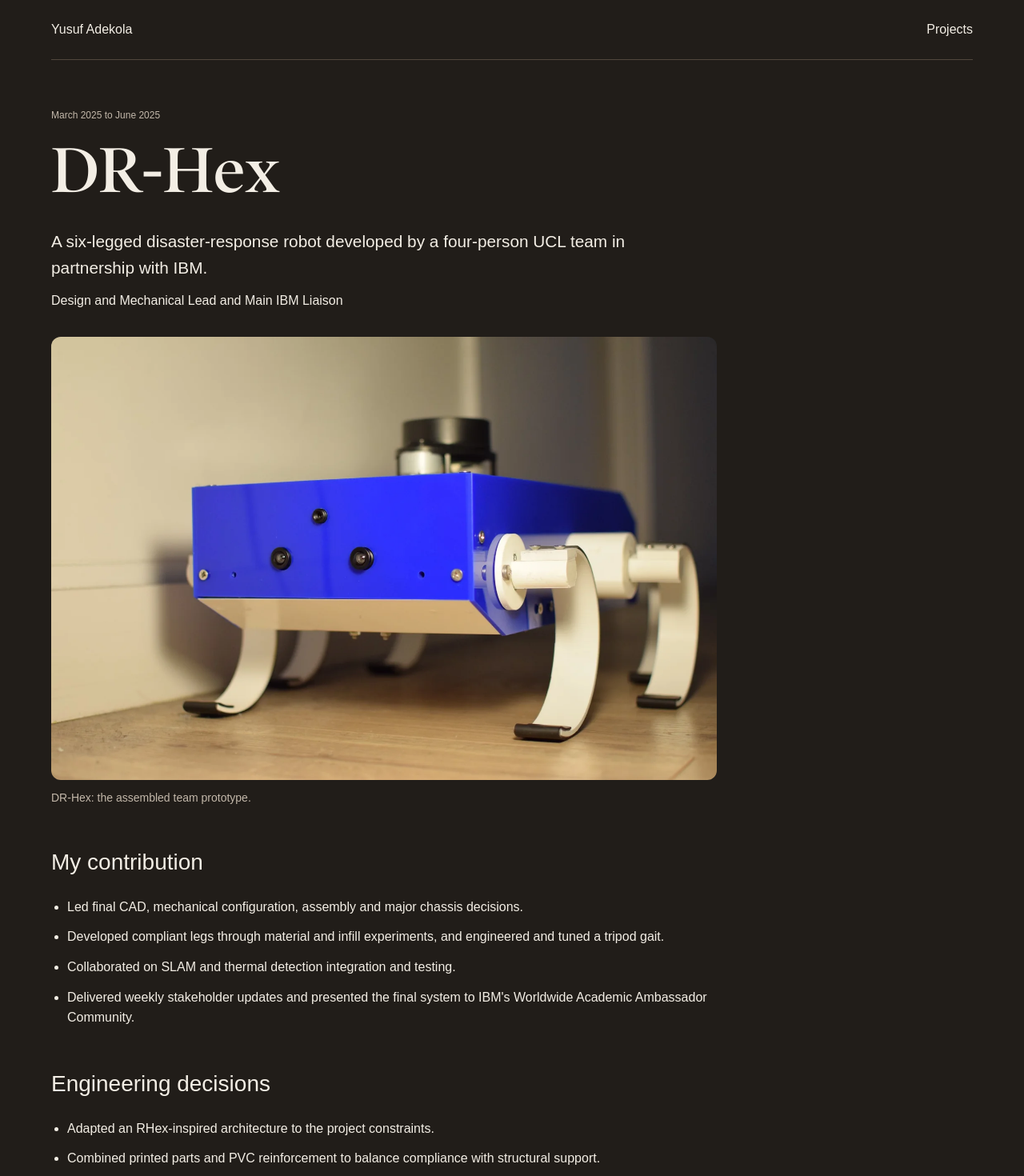
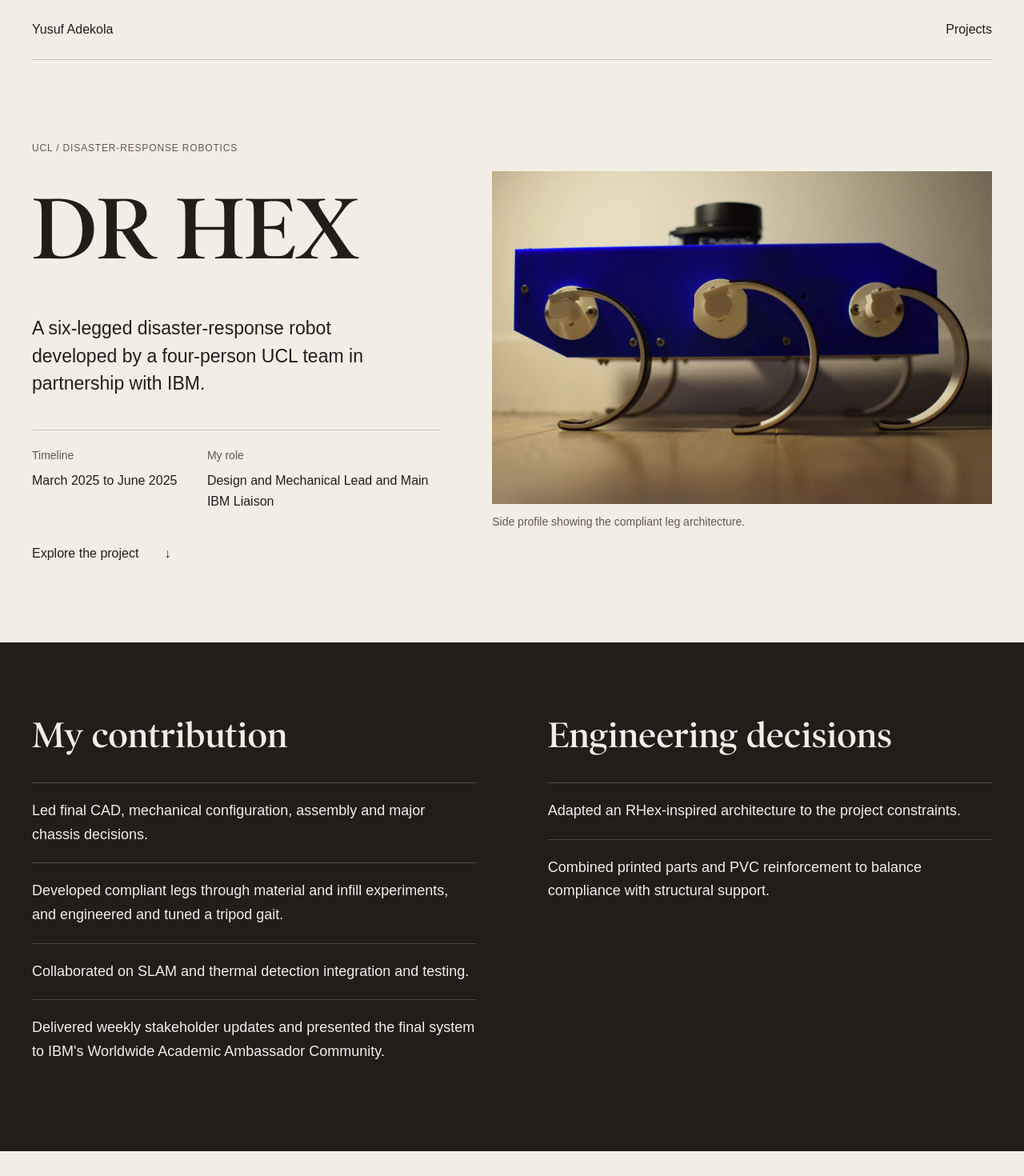
Before and after one commit to Mobolade0/portfolio, a Next.js app: page /projects/dr-hex in a window 1280 px wide. Shown: the top 1470 px of the page at 80% size. Built offline with nearby package versions, Linux system fonts and the light colour scheme.

Commit message:
Redesign DR-Hex case study with split hero and progressive entrance

```diff
--- a/app/globals.css
+++ b/app/globals.css
@@ -973,3 +973,153 @@ select {
   font-family: "Tw Cen MT", Arial, sans-serif;
 
 }
+
+/* DR-Hex case study. Scoped to keep the home gallery and other projects intact. */
+.dr-hex-shell {
+  --background: #f3eee5;
+  --foreground: #211d19;
+  --muted: #62574c;
+  --border: #c9bfb1;
+  color-scheme: light;
+  background: var(--background);
+  color: var(--foreground);
+}
+.dr-hex-shell .site-nav,
+.dr-hex-shell .site-footer {
+  width: min(100% - 5rem, 100rem);
+}
+.dr-hex-shell .document-main {
+  width: 100%;
+  padding: 0;
+}
+.dr-hex-study .hex-hero {
+  display: grid;
+  grid-template-columns: minmax(0, .9fr) minmax(0, 1.1fr);
+  align-items: center;
+  gap: clamp(2rem, 5vw, 6rem);
+  width: min(100% - 5rem, 100rem);
+  min-height: min(52rem, calc(100svh - 5rem));
+  margin-inline: auto;
+  padding-block: clamp(3rem, 7vw, 7rem);
+}
+.hex-intro { min-width: 0; }
+.dr-hex-study h1 {
+  font-size: clamp(4rem, 8.5vw, 9rem);
+  line-height: 1.15;
+  margin: 1.25rem 0 2rem;
+  white-space: nowrap;
+}
+.hex-title {
+  display: inline-block;
+  padding: .08em .12em .12em 0;
+  animation: hex-ink-reveal 1.6s cubic-bezier(.22, 1, .36, 1) .15s both;
+}
+.dr-hex-study .hex-summary {
+  max-width: 29rem;
+  font-size: clamp(1.25rem, 1.8vw, 1.75rem);
+  line-height: 1.5;
+  animation-delay: .4s;
+}
+.hex-facts {
+  display: grid;
+  grid-template-columns: .8fr 1.2fr;
+  gap: 1.5rem;
+  border-top: 1px solid var(--border);
+  margin-top: 2.5rem;
+  padding-top: 1.25rem;
+  animation-delay: .6s;
+}
+.hex-facts dt {
+  color: var(--muted);
+  font-size: .875rem;
+  margin-bottom: .5rem;
+}
+.hex-facts dd { margin: 0; font-size: 1rem; }
+.hex-explore {
+  display: inline-flex;
+  align-items: center;
+  gap: 2rem;
+  margin-top: 2rem;
+  padding-block: .5rem;
+  animation-delay: .8s;
+}
+.hex-enter { animation: hex-arrive 1s ease .15s both; }
+.hex-hero-image { min-width: 0; animation: hex-arrive 1.2s ease .5s both; }
+.dr-hex-study .case-media { margin: 0; min-width: 0; }
+.dr-hex-study .case-media img,
+.dr-hex-study .case-media video { border-radius: 0; }
+.dr-hex-study .case-media figcaption { font-size: .875rem; }
+.dr-hex-study .hex-block { margin: 0; padding: clamp(3rem, 7vw, 7rem) 0; }
+.hex-block-inner { width: min(100% - 5rem, 86rem); margin-inline: auto; }
+.hex-dark {
+  --background: #211d19;
+  --foreground: #f3eee5;
+  --muted: #c3b8aa;
+  --border: #51473d;
+  color-scheme: dark;
+  background: var(--background);
+  color: var(--foreground);
+}
+.hex-light { background: #f3eee5; color: #211d19; }
+.dr-hex-study .hex-block-inner section { margin: 0; }
+.dr-hex-study h2 {
+  font-family: "Poynter Display", Georgia, serif;
+  font-weight: 600;
+  font-style: italic;
+  font-size: clamp(2rem, 3.5vw, 3.5rem);
+  line-height: 1.2;
+  margin: 0 0 2rem;
+}
+.hex-two-column {
+  display: grid;
+  grid-template-columns: repeat(2, minmax(0, 1fr));
+  gap: clamp(2.5rem, 7vw, 8rem);
+}
+.dr-hex-study ul { list-style: none; padding: 0; margin: 0; }
+.dr-hex-study li {
+  border-top: 1px solid var(--border);
+  padding: 1.25rem 0;
+  font-size: 1.125rem;
+  line-height: 1.65;
+}
+.hex-build-grid {
+  display: grid;
+  grid-template-columns: repeat(2, minmax(0, 1fr));
+  gap: 3rem 2rem;
+  align-items: start;
+}
+.hex-build-grid .case-media:first-child { grid-column: 1 / -1; }
+.hex-build-grid .case-media:first-child img { max-height: 48rem; object-fit: contain; }
+.hex-outcomes { margin-top: clamp(3rem, 7vw, 7rem); }
+.hex-back { display: inline-block; margin-top: 3rem; padding-block: .5rem; }
+.dr-hex-shell .site-footer { padding-block: 2rem; }
+@keyframes hex-ink-reveal {
+  from { clip-path: inset(0 100% 0 0); }
+  to { clip-path: inset(0 0 0 0); }
+}
+@keyframes hex-arrive {
+  from { opacity: 0; transform: translateY(16px); }
+  to { opacity: 1; transform: translateY(0); }
+}
+@media (max-width: 800px) {
+  .dr-hex-study .hex-hero { grid-template-columns: 1fr; min-height: 0; gap: 2.5rem; }
+  .dr-hex-study h1 { font-size: clamp(4rem, 15vw, 7rem); }
+  .dr-hex-study .hex-summary { max-width: 36rem; }
+  .hex-two-column { grid-template-columns: 1fr; }
+}
+@media (max-width: 520px) {
+  .dr-hex-shell .site-nav,
+  .dr-hex-shell .site-footer,
+  .dr-hex-study .hex-hero,
+  .hex-block-inner { width: calc(100% - 2.5rem); }
+  .hex-build-grid { grid-template-columns: 1fr; gap: 2rem; }
+  .hex-facts { grid-template-columns: 1fr; }
+}
+@media (prefers-reduced-motion: reduce) {
+  .hex-title, .hex-enter, .hex-hero-image {
+    animation: none;
+    clip-path: none;
+    opacity: 1;
+    transform: none;
+  }
+}
--- a/components/case-study.tsx
+++ b/components/case-study.tsx
@@ -10,6 +10,7 @@ function MediaFigure({ media, eager = false }: { media: Media; eager?: boolean }
   </figure>;
 }
 export function CaseStudy({ project }: { project: Project }) {
+  if (project.slug === "dr-hex") return <DrHexStudy project={project} />;
   const comparison = project.media.filter(media => media.group === "slam-comparison");
   return <article className="case-study"><header><p className="metadata">{project.period}</p>
     <h1>{project.title}</h1><p className="lead">{project.summary}</p><p>{project.role}</p></header>
@@ -26,3 +27,51 @@ export function CaseStudy({ project }: { project: Project }) {
     {comparison.length > 0 && <section aria-labelledby="slam-comparison"><h2 id="slam-comparison">SLAM: scene and map</h2><div className="media-comparison">{comparison.map(media => <MediaFigure key={media.src} media={media} />)}</div></section>}
   </article>;
 }
+
+function DrHexStudy({ project }: { project: Project }) {
+  const hero = project.media.find(media => media.src.endsWith("/hexapod-side.webp")) ?? project.media[0];
+  const build = project.media.filter(media => media !== hero && !media.group);
+  const comparison = project.media.filter(media => media.group === "slam-comparison");
+  return <article className="dr-hex-study">
+    <header className="hex-hero">
+      <div className="hex-intro">
+        <p className="eyebrow hex-enter">UCL / Disaster-response robotics</p>
+        <h1><span className="hex-title">DR HEX</span></h1>
+        <p className="hex-summary hex-enter">{project.summary}</p>
+        <dl className="hex-facts hex-enter">
+          <div><dt>Timeline</dt><dd>{project.period}</dd></div>
+          <div><dt>My role</dt><dd>{project.role}</dd></div>
+        </dl>
+        <a className="hex-explore hex-enter" href="#hex-contribution">Explore the project <span aria-hidden="true">↓</span></a>
+      </div>
+      {hero && <div className="hex-hero-image"><MediaFigure media={hero} eager /></div>}
+    </header>
+    <div id="hex-contribution" className="hex-block hex-dark">
+      <div className="hex-block-inner hex-two-column">
+        <Points title="My contribution" items={project.contributions} />
+        <Points title="Engineering decisions" items={project.decisions} />
+      </div>
+    </div>
+    {build.length > 0 && <section className="hex-block hex-light" aria-labelledby="hex-build">
+      <div className="hex-block-inner">
+        <p className="eyebrow">From design to prototype</p>
+        <h2 id="hex-build">Build and process</h2>
+        <div className="hex-build-grid">{build.map(media => <MediaFigure key={media.src} media={media} />)}</div>
+      </div>
+    </section>}
+    <div className="hex-block hex-dark">
+      <div className="hex-block-inner">
+        {comparison.length > 0 && <section aria-labelledby="hex-slam">
+          <p className="eyebrow">Integration and testing</p>
+          <h2 id="hex-slam">SLAM: scene and map</h2>
+          <div className="media-comparison">{comparison.map(media => <MediaFigure key={media.src} media={media} />)}</div>
+        </section>}
+        <div className="hex-two-column hex-outcomes">
+          <Points title="Team outcomes" items={project.teamOutcomes} />
+          <Points title="Evidence boundaries" items={project.evidenceLimits} />
+        </div>
+        <a className="hex-back" href="/projects">← All projects</a>
+      </div>
+    </div>
+  </article>;
+}
--- a/components/site-shell.tsx
+++ b/components/site-shell.tsx
@@ -2,8 +2,10 @@
 import Link from "next/link";
 import { usePathname } from "next/navigation";
 export function SiteShell({ children }: { children: React.ReactNode }) {
-  const home = usePathname() === "/";
+  const pathname = usePathname();
+  const home = pathname === "/";
+  const drHex = pathname === "/projects/dr-hex" || pathname === "/projects/dr-hex/";
   if (home) return <main id="main" className="home-main">{children}</main>;
-  return <><nav className="site-nav" aria-label="Main navigation"><Link href="/">Yusuf Adekola</Link><Link href="/projects">Projects</Link></nav>
-    <main id="main" className="document-main">{children}</main><footer className="site-footer">Yusuf Adekola / Engineering portfolio</footer></>;
+  return <div className={drHex ? "dr-hex-shell" : undefined}><nav className="site-nav" aria-label="Main navigation"><Link href="/">Yusuf Adekola</Link><Link href="/projects">Projects</Link></nav>
+    <main id="main" className="document-main">{children}</main><footer className="site-footer">Yusuf Adekola / Engineering portfolio</footer></div>;
 }
```
